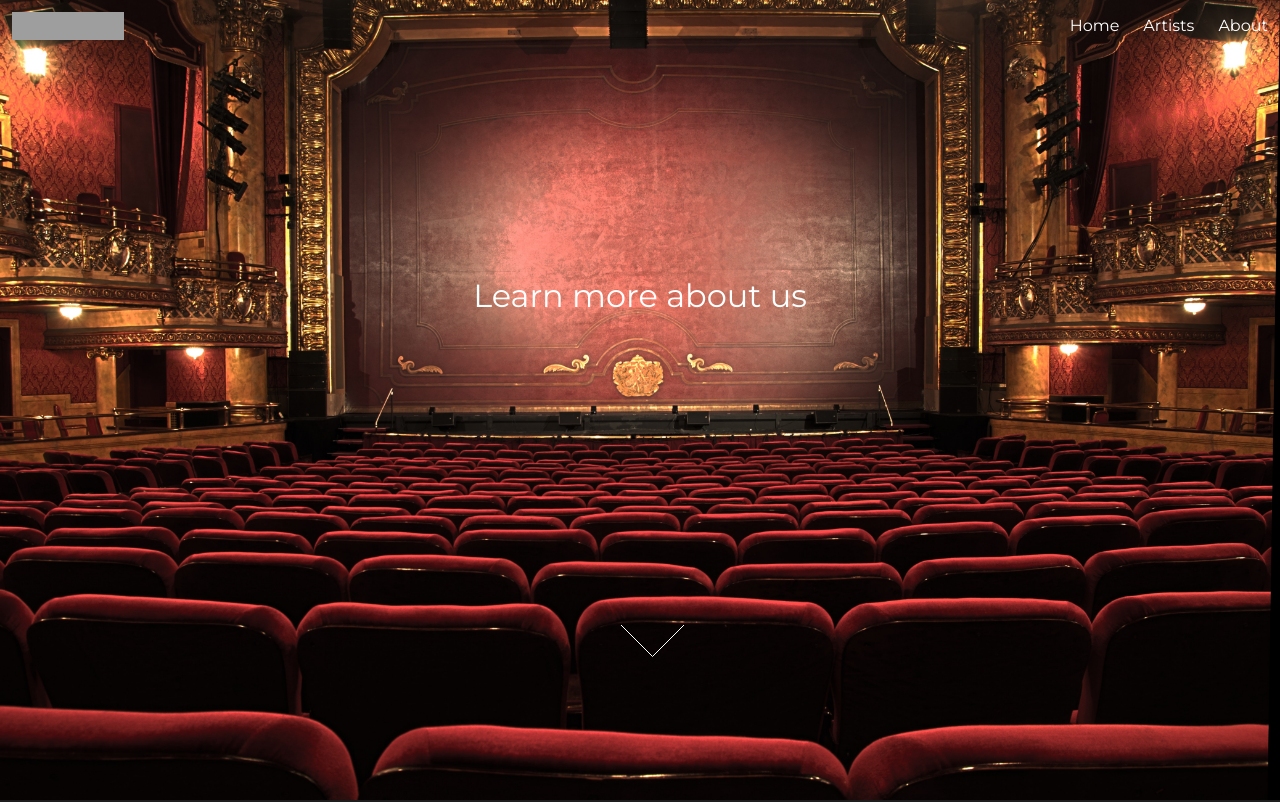
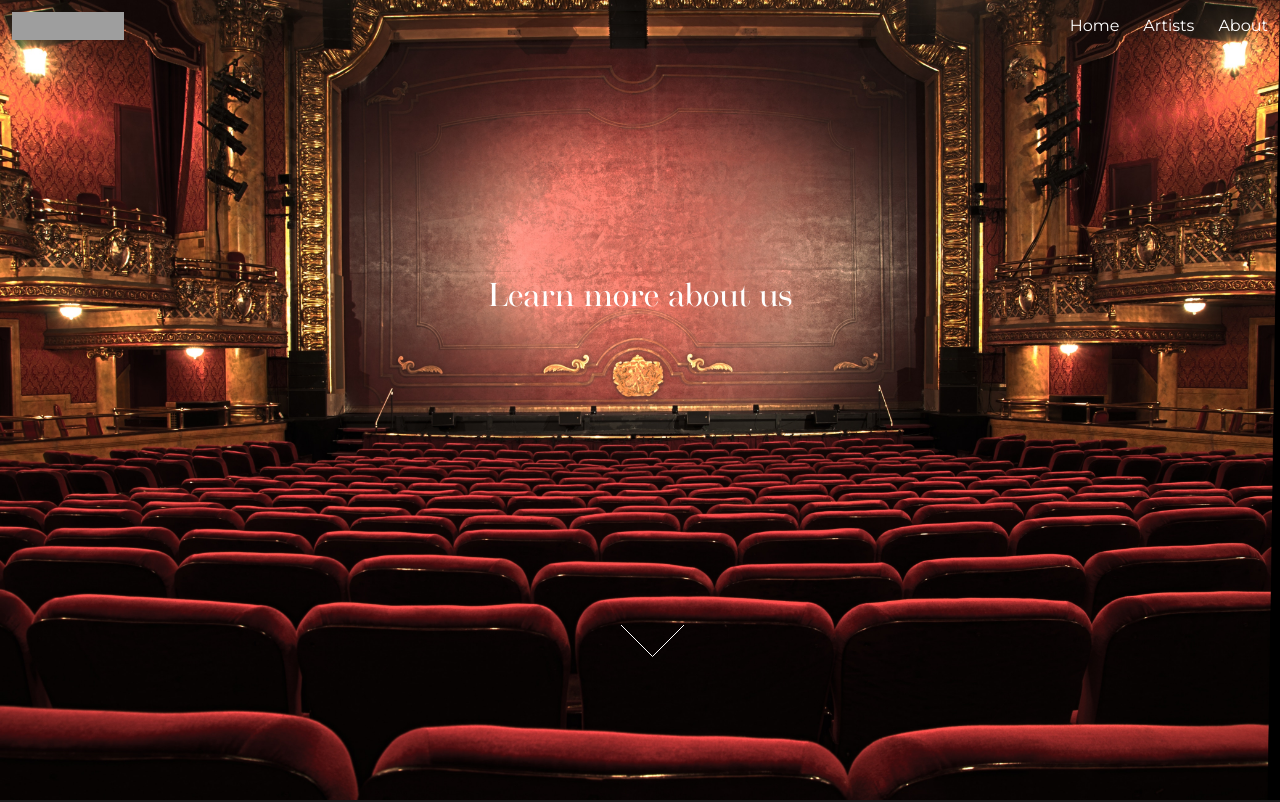
Before and after one commit to ScenographyGallery/ScenographyProject, an Angular app in the folder client/: page /about in a window 1280 px wide. Shown: the top 802 px of the page. Built offline with nearby package versions, Linux system fonts and the light colour scheme; grey boxes are pictures that could not be loaded.

Commit message:
Add vogue font

```diff
--- a/client/src/app/artists/components/artist-card/artist-card.component.html
+++ b/client/src/app/artists/components/artist-card/artist-card.component.html
@@ -2,7 +2,7 @@
   class="artist-card"
   [style.backgroundImage]="'url(' + artist.cover + ')'"
 >
-  <div class="artist-card__name">
+  <div class="artist-card__name accent-name">
     {{ artist.firstName }} {{ artist.lastName }}
   </div>
 </div>
--- a/client/src/app/artists/components/artist-profile/artist-profile.component.html
+++ b/client/src/app/artists/components/artist-profile/artist-profile.component.html
@@ -3,7 +3,7 @@
     <div>
       <img class="ava" [src]="artist.avatar" alt="">
     </div>
-    <h1>{{ artist.firstName }} {{ artist.lastName }}</h1>
+    <h1 class="accent-name">{{ artist.firstName }} {{ artist.lastName }}</h1>
     <sc-tags class="m-b-2" [tags]="artist.tags"></sc-tags>
     <div>{{ artist.description }}</div>
   </div>
--- a/client/src/app/home/components/home-header/home-header.component.scss
+++ b/client/src/app/home/components/home-header/home-header.component.scss
@@ -33,7 +33,6 @@
     padding: 11em 17em 0em 17em;
     h1 {
       font-style: normal;
-      font-weight: bold;
       font-size: 96px;
       line-height: normal;
       text-align: center;
--- /dev/null
+++ b/client/src/scss/_fonts.scss
@@ -0,0 +1,4 @@
+@font-face {
+  font-family: vogue;
+  src: url('assets/fonts/vogue.otf') format("opentype");
+}
--- a/client/src/scss/_general.scss
+++ b/client/src/scss/_general.scss
@@ -7,6 +7,10 @@ body {
 img.ava {
   width: 100px;
   border-radius: 50%;
+}
+
+h1, h2, h3, h4, h5, h6, .accent-name {
+  font-family: 'vogue';
 }
 
 h1 {
--- a/client/src/styles.scss
+++ b/client/src/styles.scss
@@ -1,5 +1,6 @@
 /* You can add global styles to this file, and also import other style files */
 @import './scss/general';
+@import './scss/fonts';
 
 html{
   scroll-behavior:smooth
```
Also changed, not shown: client/src/assets/fonts/vogue.otf (added).
